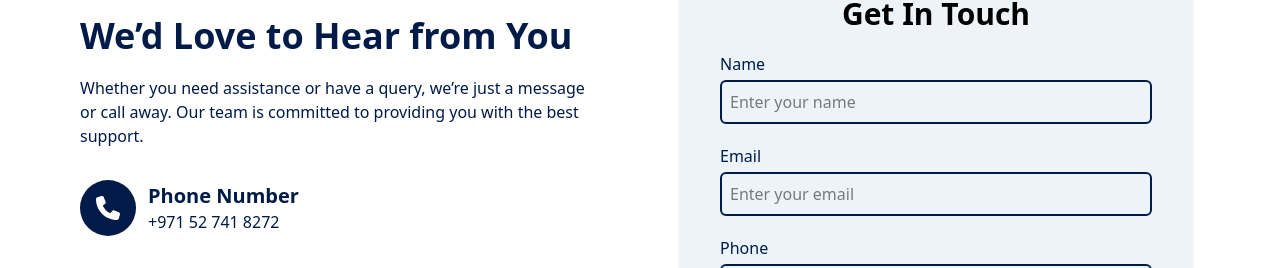
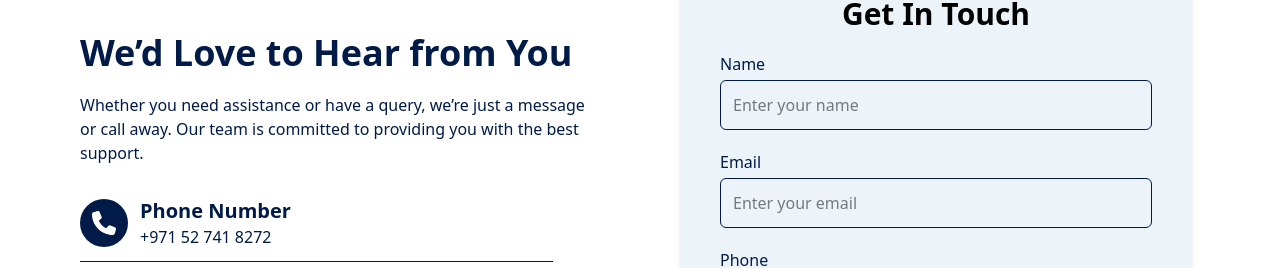
Before and after one commit to Fica-Web/Smart-Travels, a React (Vite) app in the folder frontend/: page /contact in a window 1280 px wide. Shown: the part 684-952 px from the top of the page. Built offline with nearby package versions, Linux system fonts and the light colour scheme; no server answers.

Commit message:
contact page ui updated

```diff
--- a/frontend/src/components/HomeSection/ContactPage/ContactDetails.jsx
+++ b/frontend/src/components/HomeSection/ContactPage/ContactDetails.jsx
@@ -29,7 +29,7 @@ const ContactDetails = () => {
             <p>
                 Whether you need assistance or have a query, we’re just a message or call away. Our team is committed to providing you with the best support.
             </p>
-            <div className='flex flex-col gap-4'>
+            <div className='flex flex-col gap-4 w-max'>
                 {contactData.map((item, index) => (
                     <ContactBox
                         key={item.title}
@@ -47,8 +47,8 @@ export default ContactDetails;
 
 const ContactBox = ({ icon: Icon, title, description }) => {
     return (
-        <div className='flex gap-3 py-3 items-center'>
-            <div className='bg-secondary-blue p-4 rounded-full'>
+        <div className='flex gap-3 py-3 items-center border-b border-secondary-blue last:border-b-0 w-full'>
+            <div className='bg-secondary-blue p-3 rounded-full'>
                 <Icon className='text-2xl text-white' />
             </div>
             <div>
--- a/frontend/src/components/HomeSection/ContactPage/ContactForm.jsx
+++ b/frontend/src/components/HomeSection/ContactPage/ContactForm.jsx
@@ -107,7 +107,7 @@ const InputField = ({ label, name, type, placeholder, value, onChange, error })
                 placeholder={placeholder}
                 value={value}
                 onChange={onChange}
-                className={`border rounded-md p-2 ${error ? 'border-red-500' : 'border-secondary-blue border-2'}`}
+                className={`border rounded-md p-3 ${error ? 'border-red-500' : 'border-secondary-blue focus:border-none focus:outline-none focus:ring-1 focus:ring-blue-500'}`}
             />
             {error && <p className='text-red-500 text-sm'>{error}</p>}
         </div>
```
